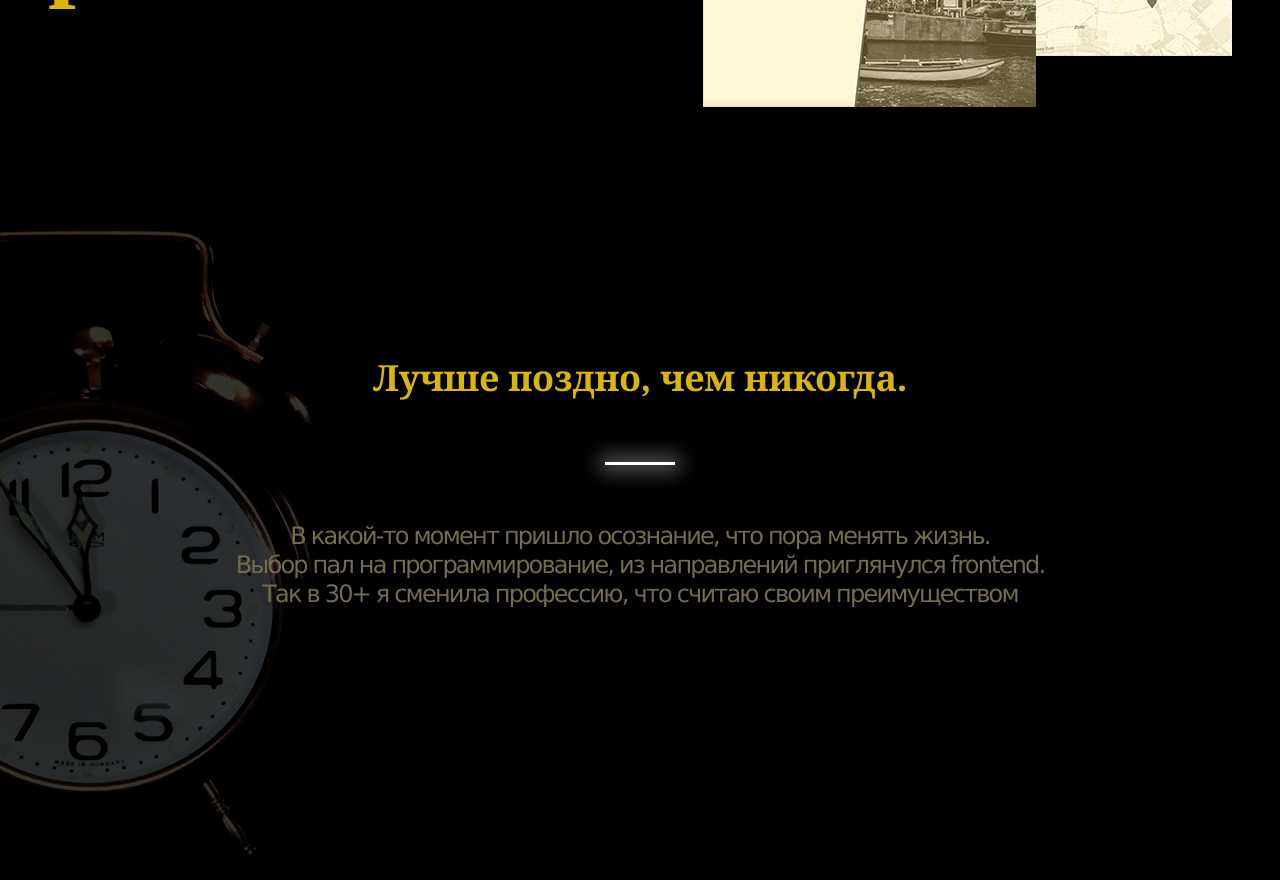
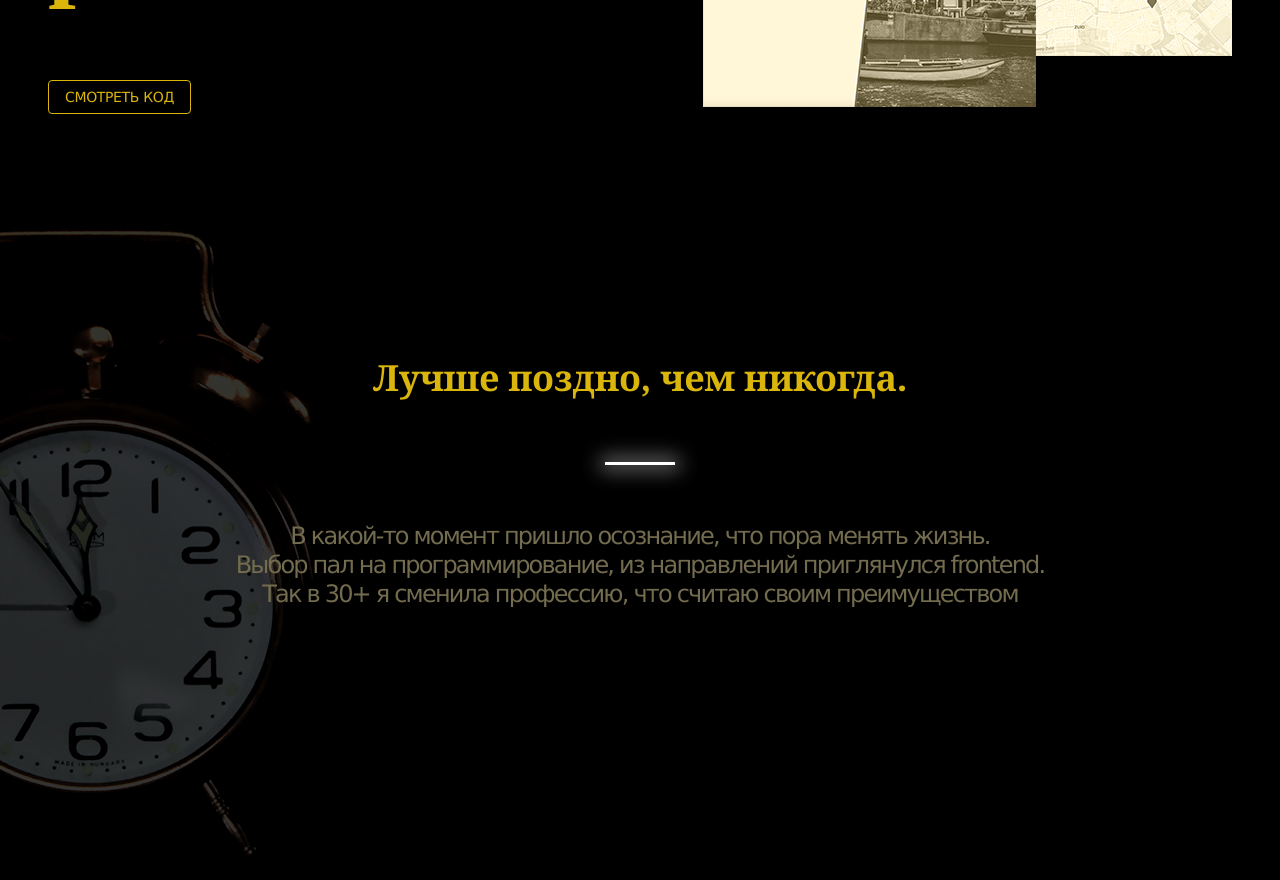
Before and after one commit to NataliaIlina/portfolio-new, a Gatsby site: page / in a window 1280 px wide. Shown: the part 2933-3813 px from the top of the page. Built offline with nearby package versions, Linux system fonts and the light colour scheme; Gatsby itself is replaced by a stand-in of ours.

Commit message:
add button

```diff
--- a/src/components/Content/Content.tsx
+++ b/src/components/Content/Content.tsx
@@ -69,6 +69,8 @@ const Content: React.FC = () => (
             <span>Примеры</span> <br /> работ
           </>
         }
+        buttonTitle="Смотреть код"
+        onClick={() => window.location.assign('https://github.com/NataliaIlina')}
       >
         <picture>
           <source srcSet="projects_mobile.png" media="(max-width: 767px)" />
--- a/src/components/ContentBlock/ContentBlock.styled.ts
+++ b/src/components/ContentBlock/ContentBlock.styled.ts
@@ -8,7 +8,7 @@ export const SDescription = styled(Text.body).withConfig<{
   ${({ withAnimation }) =>
     withAnimation &&
     css`
-      animation: ${fadeOut} 2.5s ease-out;
+      animation: ${fadeOut} 3s ease-out;
     `}
 
   ${({ theme }) => theme.media.up('md')} {
--- a/src/components/Feature/Feature.styled.ts
+++ b/src/components/Feature/Feature.styled.ts
@@ -58,8 +58,7 @@ export const SFeatureContent = styled.div`
 `;
 
 export const SFeatureButton = styled(Button)`
-  ${({ theme }) => theme.media.up('sm')} {
-  }
+  margin-top: 24px;
 
   ${({ theme }) => theme.media.up('md')} {
     position: absolute;
```
Also changed, not shown: src/components/Feature/Feature.tsx (+3 -15 lines).
